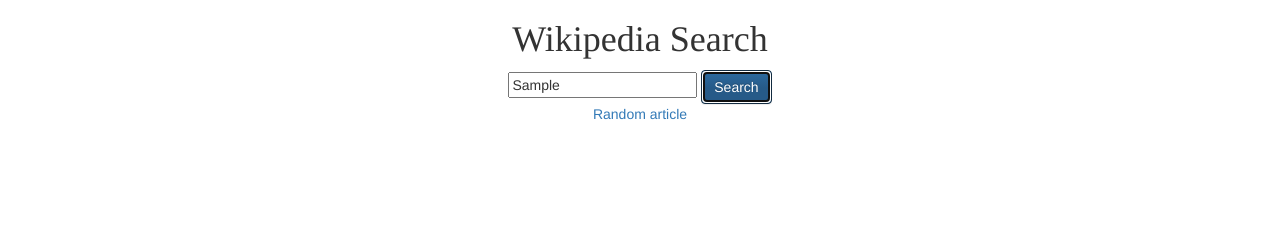
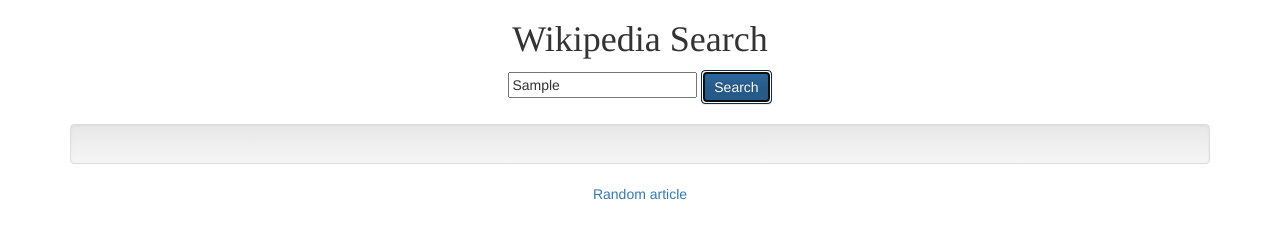
Before and after one commit to David-vz/Wikipedia-Searcher, a plain HTML site: page index.html in a window 1280 px wide. Both pictures are taken after typing "Sample" into the empty fields and a click on the button "Search". Drawn offline with nearby package versions, Linux system fonts and the light colour scheme.

Commit message:
Working CSS, Javascript and Search Functionality
Linked up JS file. Added on Document load (different from codepen.io).
Functional code.

```diff
--- a/index.html
+++ b/index.html
@@ -1,6 +1,9 @@
 
 <html>
   <head>
+
+    <script src="https://ajax.googleapis.com/ajax/libs/jquery/3.1.1/jquery.min.js"></script>
+
     <!-- Latest compiled and minified CSS -->
     <link rel="stylesheet" href="https://maxcdn.bootstrapcdn.com/bootstrap/3.3.7/css/bootstrap.min.css" integrity="sha384-BVYiiSIFeK1dGmJRAkycuHAHRg32OmUcww7on3RYdg4Va+PmSTsz/K68vbdEjh4u" crossorigin="anonymous">
 
@@ -9,6 +12,8 @@
 
     <!-- Latest compiled and minified JavaScript -->
     <script src="https://maxcdn.bootstrapcdn.com/bootstrap/3.3.7/js/bootstrap.min.js" integrity="sha384-Tc5IQib027qvyjSMfHjOMaLkfuWVxZxUPnCJA7l2mCWNIpG9mGCD8wGNIcPD7Txa" crossorigin="anonymous"></script>
+
+    <script src="javascript.js"></script>
 
           <style>
 
--- a/javascript.js
+++ b/javascript.js
@@ -1,4 +1,7 @@
-function getResults(searchStr){
+$( document ).ready(function() {
+        console.log( "ready!" );
+        function getResults(searchStr) {
+
         $(".searchResults").html('');
         $(".searchResults").append('<div class="resultList well container-fluid"> </div> ');
 
@@ -36,5 +39,5 @@ $("#searchBox").on('keyup', function (e) {
                     searchString = tempString.join("+");
                     getResults(searchString);
                }
-
         });
+      });
```
Lines whose indentation alone changed are shown as unchanged.
